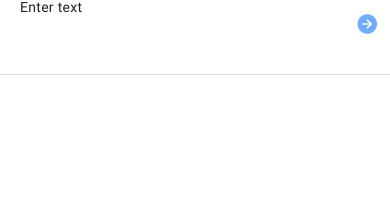
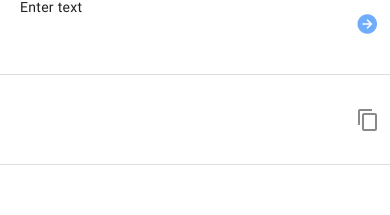
Before and after one commit to ReeceKenney/googleTranslate, a React Native app: screen /Home in a window 390 px wide. Shown: the part 137-352 px from the top of the page. Built offline with nearby package versions, Linux system fonts and the light colour scheme.

Commit message:
resultContainer

```diff
--- a/screens/HomeScreen.js
+++ b/screens/HomeScreen.js
@@ -1,10 +1,11 @@
 import { Button, StyleSheet, Text, TextInput, TouchableOpacity, View } from 'react-native';
-import { AntDesign, Ionicons } from '@expo/vector-icons';
+import { AntDesign, Ionicons, MaterialIcons } from '@expo/vector-icons';
 import colors from '../utils/colors';
 import { useState } from 'react';
 
 export default function HomeScreen(props) {
     const [enteredText, setEnteredText] = useState("");
+    const [resultText, setResultText] = useState("");
 
   return (
       <View style={styles.container}>
@@ -41,6 +42,19 @@ export default function HomeScreen(props) {
                     name="arrow-forward-circle-sharp"
                     size={24}
                     color={enteredText !== "" ? colors.primary : colors.primaryDisabled} />
+            </TouchableOpacity>
+        </View>
+
+        <View style={styles.resultContainer}>
+            <Text style={styles.resultText}>{resultText}</Text>
+
+            <TouchableOpacity
+                disabled={resultText === ""}
+                style={styles.iconContainer}>
+                <MaterialIcons
+                    name="content-copy"
+                    size={24}
+                    color={resultText !== "" ? colors.textColor : colors.textColorDisabled} />
             </TouchableOpacity>
         </View>
       </View>
@@ -92,5 +106,19 @@ const styles = StyleSheet.create({
     paddingHorizontal: 10,
     justifyContent: 'center',
     alignItems: 'center'
+  },
+  resultContainer: {
+    borderBottomColor: colors.lightGrey,
+    borderBottomWidth: 1,
+    flexDirection: 'row',
+    height: 90,
+    paddingVertical: 15
+  },
+  resultText: {
+    fontFamily: 'regular',
+    letterSpacing: 0.3,
+    color: colors.primary,
+    flex: 1,
+    marginHorizontal: 20
   }
 });
--- a/utils/colors.js
+++ b/utils/colors.js
@@ -2,5 +2,6 @@ export default {
     primary: '#1a73e8',
     primaryDisabled: '#6facfc',
     lightGrey: '#dedede',
-    textColor: '#202124'
+    textColor: '#202124',
+    textColorDisabled: '#898989'
 }
```
